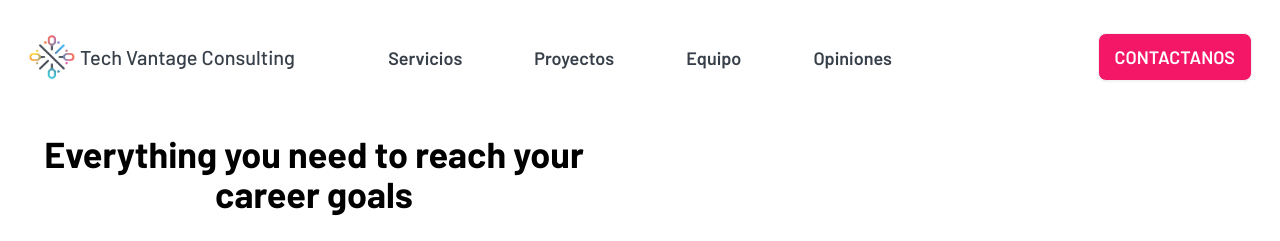
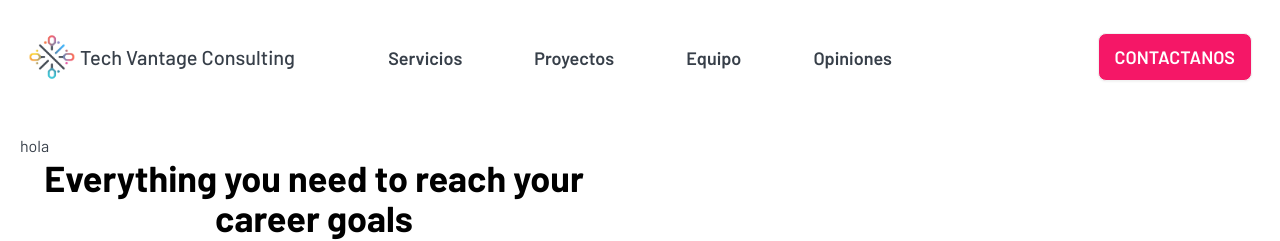
Before and after one commit to TechVantageConsulting/Portfolio, a React (Vite) app: page / in a window 1280 px wide. Shown: the top 241 px of the page. Built offline with nearby package versions, Linux system fonts and the light colour scheme.

Commit message:
projects-component-created

```diff
--- a/src/components/PageContainer/Members/members.tsx
+++ b/src/components/PageContainer/Members/members.tsx
@@ -24,23 +24,23 @@ export function Members() {
         </div>
 
         <div className="grid grid-cols-2 sm:gap-x-6 lg:gap-x-0 lg:mb-8">
-          <div className="custom-bg-gray col-span-2 flex flex-col items-center justify-center py-4 rounded-lg mb-8 sm:col-span-1 sm:mb-6 lg:mb-0 lg:mr-8">
+          <div className="custom-bg-gray shadow-lg col-span-2 flex flex-col items-center justify-center py-4 rounded-lg mb-8 sm:col-span-1 sm:mb-6 lg:mb-0 lg:mr-8">
             <h3 className="text-3xl font-bold text-white">10+</h3>
             <p className="text-lg text-white">Years of experience</p>
           </div>
 
-          <div className="custom-bg-purple col-span-2 flex flex-col items-center justify-center py-4 rounded-lg mb-8 sm:col-span-1 sm:mb-6 lg:mb-0 lg:mr-8">
+          <div className="custom-bg-purple shadow-lg col-span-2 flex flex-col items-center justify-center py-4 rounded-lg mb-8 sm:col-span-1 sm:mb-6 lg:mb-0 lg:mr-8">
             <h3 className="text-3xl font-bold text-white">1.2K</h3>
             <p className="text-lg text-white">Happy customers</p>
           </div>
         </div>
         <div className="grid grid-cols-2 sm:gap-x-6 lg:gap-x-0">
-          <div className="custom-bg-gray col-span-2 flex flex-col items-center justify-center py-4 rounded-lg mb-8 sm:col-span-1 sm:mb-6 lg:mb-0 lg:mr-8">
+          <div className="custom-bg-gray shadow-lg col-span-2 flex flex-col items-center justify-center py-4 rounded-lg mb-8 sm:col-span-1 sm:mb-6 lg:mb-0 lg:mr-8">
             <h3 className="text-3xl font-bold text-white">10+</h3>
             <p className="text-lg text-white">Years of experience</p>
           </div>
 
-          <div className="custom-bg-purple col-span-2 flex flex-col items-center justify-center py-4 rounded-lg mb-8 sm:col-span-1 sm:mb-6 lg:mb-0 lg:mr-8">
+          <div className="custom-bg-purple shadow-lg col-span-2 flex flex-col items-center justify-center py-4 rounded-lg mb-8 sm:col-span-1 sm:mb-6 lg:mb-0 lg:mr-8">
             <h3 className="text-3xl font-bold text-white">1.2K</h3>
             <p className="text-lg text-white">Happy customers</p>
           </div>
--- /dev/null
+++ b/src/components/PageContainer/Projects/projects.tsx
@@ -0,0 +1,7 @@
+export function Projects() {
+  return (
+    <div>
+      <div>hola</div>
+    </div>
+  );
+}
--- a/src/index.tsx
+++ b/src/index.tsx
@@ -9,6 +9,7 @@ import { Contact } from "./components/PageContainer/Contact/contact";
 import { Footer } from "./components/PageContainer/Footer/footer";
 import { Services } from "./components/PageContainer/Services/services";
 import { Members } from "./components/PageContainer/Members/members";
+import { Projects } from "./components/PageContainer/Projects/projects";
 
 ReactDOM.createRoot(document.getElementById("root")!).render(
   // TODO: REMOVE
@@ -19,6 +20,7 @@ ReactDOM.createRoot(document.getElementById("root")!).render(
     </PageContainer>
     {/* <Companies /> */}
     <PageContainer>
+      <Projects />
       <Members />
       {/* <Services /> */}
       {/* <Contact /> */}
```
